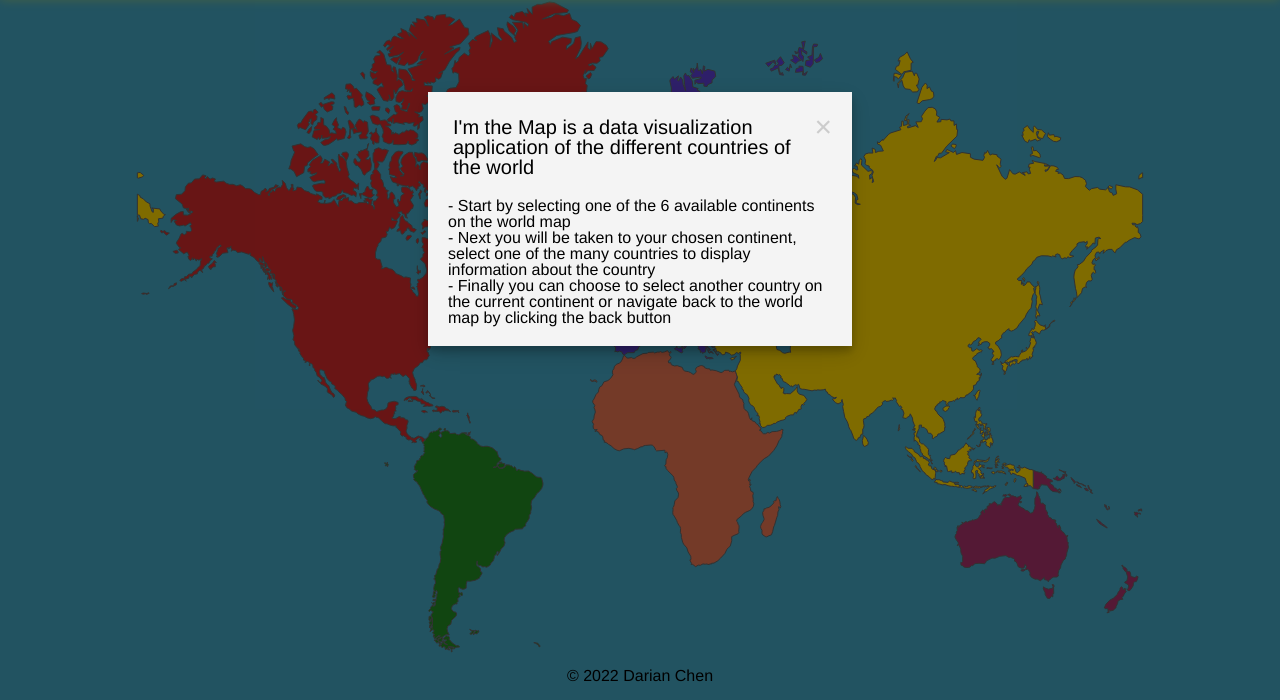
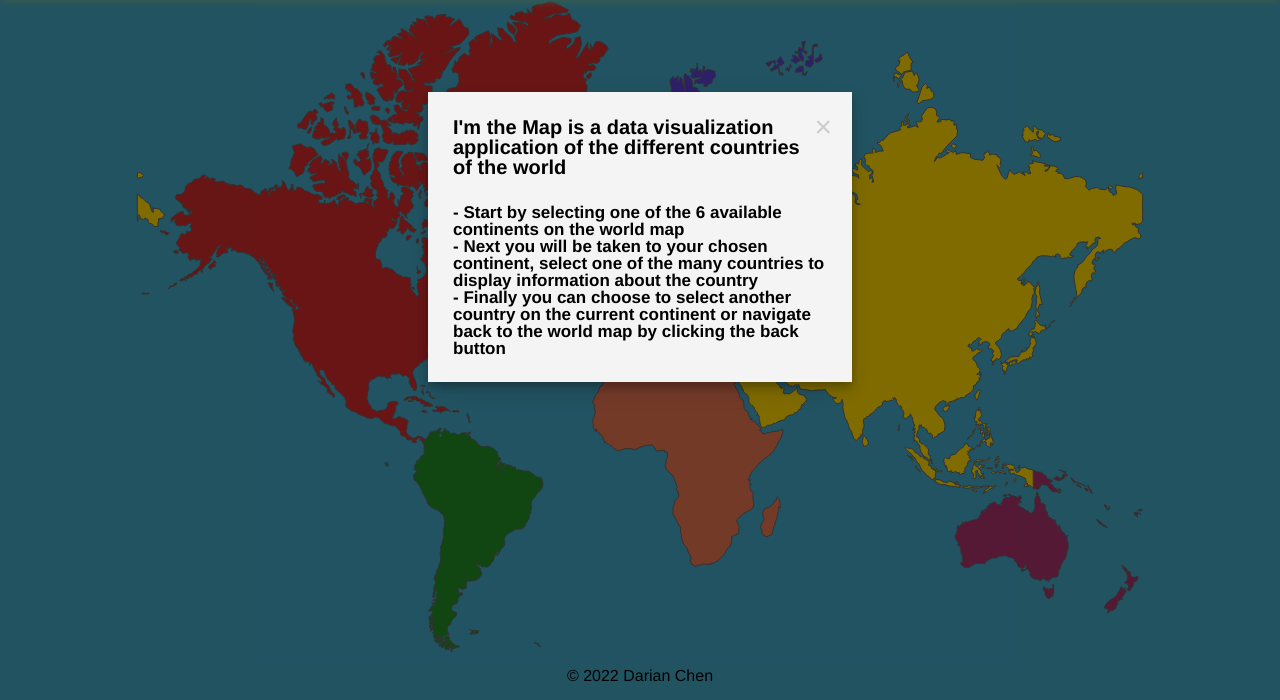
Before and after one commit to darianchen/World-Map-Project, a website built with webpack: page index.html in a window 1280 px wide. Both pictures are taken after a click on the element "About". Shown: the part 100-800 px from the top of the page. Built offline with nearby package versions, Linux system fonts and the light colour scheme.

Commit message:
Style modal

```diff
--- a/src/styles/modal.scss
+++ b/src/styles/modal.scss
@@ -35,7 +35,14 @@
 }
 
 .about-header{
+    font-weight: bold;
     font-size: 20px;
+    padding: 5px;
+}
+
+.modal-body{
+    font-weight: bold;
+    font-size: 17px;
     padding: 5px;
 }
 
```
